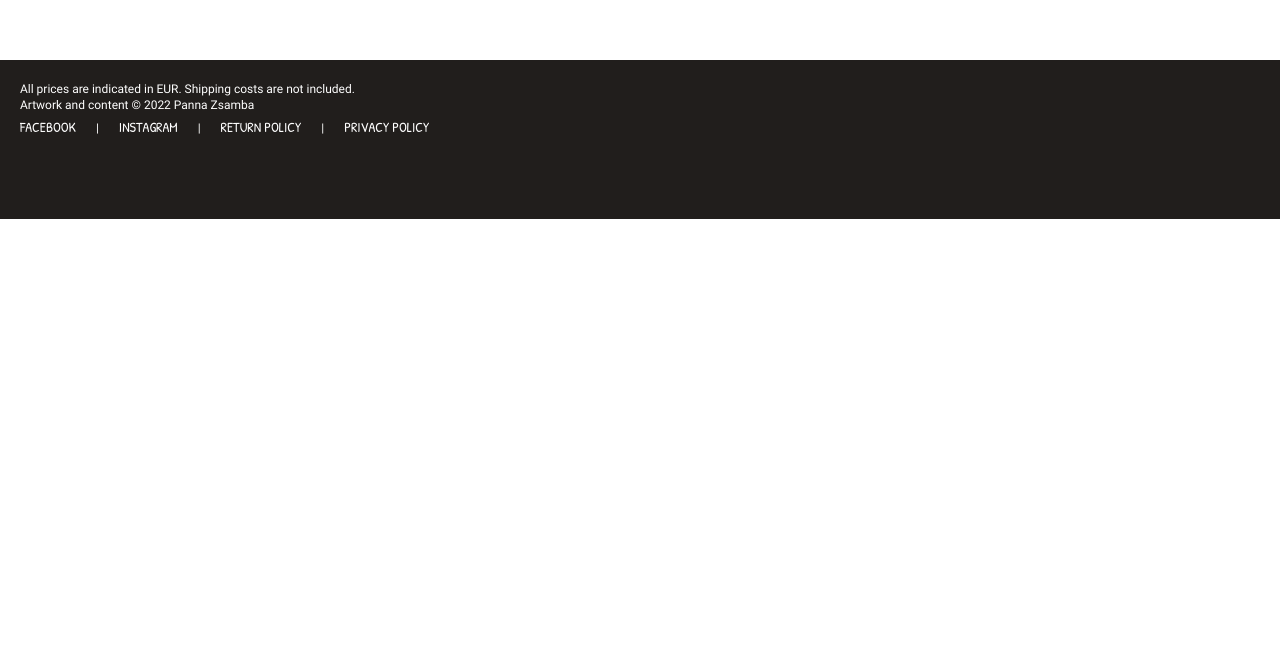
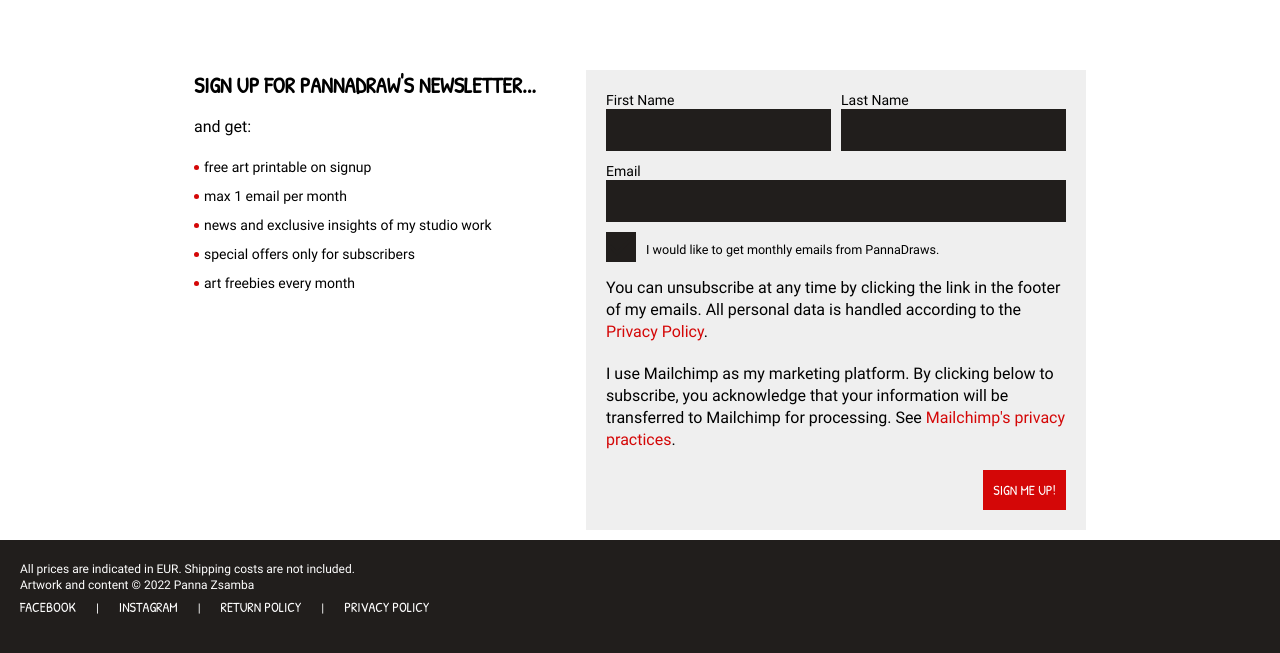
Before and after one commit to pannamatena/pannadraws_2022, a React (Create React App) app: page / in a window 1280 px wide. Shown: the part 956-1609 px from the top of the page. Before the commit the page ends 1175 px from the top, so only its background shows below. Built offline with nearby package versions, Linux system fonts and the light colour scheme.

Commit message:
initial setup of newsletter form

```diff
--- /dev/null
+++ b/src/components/Checkbox/index.js
@@ -0,0 +1,69 @@
+import React from 'react';
+/** @jsxImportSource @emotion/react */
+import { css } from '@emotion/react';
+import { colours } from '../../resources/colors';
+import { check } from '../../resources/icons';
+
+const Checkbox = ({ checked, ...props }) => {
+  const style = {
+    checkboxContainer: css`
+      display: inline-block;
+    `,
+    hiddenCheckbox: css`
+      border: 0;
+      clip: rect(0 0 0 0);
+      clippath: inset(50%);
+      height: 1px;
+      margin: -1px;
+      overflow: hidden;
+      padding: 0;
+      position: absolute;
+      white-space: nowrap;
+      width: 1px;
+
+      &:focus + & {
+        border-color: ${colours.c1};
+      }
+    `,
+    styledCheckbox: css`
+      display: inline-block;
+      border-bottom: 3px solid transparent;
+      width: 30px;
+      height: 30px;
+      background: ${colours.c2};
+      transition: all 0.3s ease-out;
+      position: relative;
+
+      &:hover {
+        cursor: pointer;
+      }
+
+      svg {
+        fill: ${checked ? colours.c1 : colours.c2};
+        width: 25px;
+        height: 25px;
+        position: absolute;
+        top: 50%;
+        left: 50%;
+        transform: translate(-50%, -50%);
+      }
+    `,
+  };
+
+  return (
+    <div css={style.checkboxContainer}>
+      <input
+        type="checkbox"
+        css={style.hiddenCheckbox}
+        checked={checked}
+        {...props}
+        required
+      />
+      <div css={style.styledCheckbox} checked={checked}>
+        {check()}
+      </div>
+    </div>
+  );
+};
+
+export default Checkbox;
--- /dev/null
+++ b/src/components/Newsletter/index.js
@@ -0,0 +1,149 @@
+import React, { useState } from 'react';
+/** @jsxImportSource @emotion/react */
+import { css } from '@emotion/react';
+import { Link } from 'react-router-dom';
+import style from './style';
+import Checkbox from '../Checkbox';
+import { close, check } from '../../resources/icons';
+
+export default function Newsletter() {
+  const [firstNameVal, setFirstNameVal] = useState('');
+  const [lastNameVal, setLastNameVal] = useState('');
+  const [emailVal, setEmailVal] = useState('');
+  const [consentVal, setConsentVal] = useState('');
+  const [subResult, setSubResult] = useState('');
+
+  const createMarkup = (story) => {
+    return { __html: story };
+  };
+
+  const handleFirstNameChange = (value) => {
+    setFirstNameVal(value);
+  };
+  const handleLastNameChange = (value) => {
+    setLastNameVal(value);
+  };
+  const handleEmailChange = (value) => {
+    setEmailVal(value);
+  };
+  const handleCheckboxChange = (event) => {
+    setConsentVal(event.target.checked);
+  };
+
+  const resetForm = () => {
+    setFirstNameVal('');
+    setLastNameVal('');
+    setEmailVal('');
+    setConsentVal('');
+  };
+
+  const handleSubmit = (e) => {
+    e.preventDefault();
+  };
+
+  const getResultMsg = () => {
+    if (!subResult.result) {
+      return null;
+    }
+
+    return subResult.result === 'success' ? (
+      <span css={style.successSub}>
+        <i>{check()}</i>
+        {subResult.msg}
+      </span>
+    ) : (
+      <span css={style.errorSub}>
+        <i>{close()}</i>
+        <span dangerouslySetInnerHTML={createMarkup(subResult.msg)} />
+      </span>
+    );
+  };
+
+  return (
+    <div css={style.newsletterSignup}>
+      <div css={style.newsletterDetails}>
+        <h2>Sign up for PannaDraw's newsletter...</h2>
+        <p>and get:</p>
+        <ul>
+          <li>free art printable on signup</li>
+          <li>max 1 email per month</li>
+          <li>news and exclusive insights of my studio work</li>
+          <li>special offers only for subscribers</li>
+          <li>art freebies every month</li>
+        </ul>
+      </div>
+      <form
+        css={style.newsletterForm}
+        name="newsletter"
+        onSubmit={handleSubmit}
+        data-netlify="true"
+        data-netlify-honeypot="bot-field"
+      >
+        <input type="hidden" name="bot-field" />
+        <div css={style.newsletterSplitFormRow}>
+          <div>
+            <label htmlFor="first_name">First Name</label>
+            <input
+              type="text"
+              name="first_name"
+              id="first_name"
+              value={firstNameVal}
+              onChange={(e) => handleFirstNameChange(e.target.value)}
+              required
+            />
+          </div>
+          <div>
+            <label htmlFor="last_name">Last Name</label>
+            <input
+              type="text"
+              name="last_name"
+              id="last_name"
+              value={lastNameVal}
+              onChange={(e) => handleLastNameChange(e.target.value)}
+              required
+            />
+          </div>
+        </div>
+        <div css={style.newsletterFormRow}>
+          <label htmlFor="email">Email</label>
+          <input
+            type="email"
+            name="email"
+            id="email"
+            value={emailVal}
+            onChange={(e) => handleEmailChange(e.target.value)}
+            required
+          />
+        </div>
+        <div css={style.newsletterFormRow}>
+          <label css={style.checkbox}>
+            <Checkbox checked={consentVal} onChange={handleCheckboxChange} />
+            <span>I would like to get monthly emails from PannaDraws.</span>
+          </label>
+          <p css={style.infoText}>
+            You can unsubscribe at any time by clicking the link in the footer
+            of my emails. All personal data is handled according to the{' '}
+            <Link to="/privacy_policy">Privacy Policy</Link>.
+          </p>
+          <p css={style.infoText}>
+            I use Mailchimp as my marketing platform. By clicking below to
+            subscribe, you acknowledge that your information will be transferred
+            to Mailchimp for processing. See{' '}
+            <a
+              href="https://mailchimp.com/legal/"
+              target="_blank"
+              rel="noopener noreferrer"
+            >
+              Mailchimp's privacy practices
+            </a>
+            .
+          </p>
+        </div>
+        {getResultMsg()}
+        <div css={style.newsletterFormActions}>
+          <input css={style.submitBtn} type="submit" value="Sign Me Up!" />
+        </div>
+      </form>
+    </div>
+  );
+}
--- /dev/null
+++ b/src/components/Newsletter/style.js
@@ -0,0 +1,198 @@
+import { css } from '@emotion/react';
+import { breakPoints } from '../../resources/breakpoints';
+import { fonts } from '../../resources/fonts';
+import { colours } from '../../resources/colors';
+
+const style = {
+  newsletterSignup: css`
+    display: flex;
+    align-items: flex-start;
+    justify-content: center;
+
+    flex-direction: column;
+    padding: 10px;
+    @media ${breakPoints.tabletLandscape} {
+      flex-direction: row;
+    }
+
+    a {
+      color: ${colours.c1};
+
+      &:hover {
+        color: ${colours.c1_h};
+      }
+    }
+
+    label {
+      display: block;
+      font-size: 1em;
+    }
+
+    input[type='text'],
+    input[type='email'] {
+      display: block;
+      width: 100%;
+      background: ${colours.c2};
+      color: ${colours.c3};
+      font-family: ${fonts.f2};
+      font-size: 1em;
+      border-bottom: 3px solid ${colours.c2};
+      transition: border-color 0.3s ease-out;
+
+      padding: 10px;
+
+      &:focus {
+        border-color: ${colours.c1};
+      }
+    }
+
+    ul {
+      margin-bottom: 10px;
+
+      li {
+        padding-left: 10px;
+        position: relative;
+
+        padding-bottom: 10px;
+
+        &:before {
+          display: block;
+          content: '';
+          width: 5px;
+          height: 5px;
+          background: ${colours.c1};
+          border-radius: 15px;
+          position: absolute;
+          left: 0;
+          top: 8px;
+        }
+      }
+    }
+  `,
+  newsletterDetails: css``,
+  newsletterForm: css`
+    background: rgba(236, 235, 235, 0.8);
+
+    padding: 10px;
+    @media ${breakPoints.tabletPortrait} {
+      padding: 15px;
+    }
+    @media ${breakPoints.tabletLandscape} {
+      margin-left: 30px;
+      max-width: 300px;
+    }
+    @media ${breakPoints.desktopSmall} {
+      padding: 20px;
+      margin-left: 50px;
+      max-width: 500px;
+    }
+  `,
+  newsletterFormRow: css`
+    margin-bottom: 10px;
+  `,
+  newsletterSplitFormRow: css`
+    margin-bottom: 10px;
+    display: flex;
+    flex-direction: row;
+    align-items: center;
+    justify-content: stretch;
+
+    div {
+      flex: 1;
+
+      &:first-child {
+        margin-right: 5px;
+      }
+      &:last-child {
+        margin-left: 5px;
+      }
+    }
+  `,
+  submitBtn: css`
+    display: block;
+    background: ${colours.c1};
+    color: ${colours.c3};
+    font-family: ${fonts.f1};
+    text-transform: uppercase;
+
+    padding: 10px;
+    font-size: 1em;
+
+    &:hover,
+    &:active {
+      background: ${colours.c1_h};
+      cursor: pointer;
+    }
+  `,
+  checkbox: css`
+    display: flex !important;
+    flex-direction: row;
+    align-items: center;
+    justify-content: flex-start;
+    margin-bottom: 10px;
+
+    span {
+      font-size: 0.9em;
+      padding-left: 10px;
+
+      &:hover {
+        cursor: pointer;
+      }
+    }
+  `,
+  infoText: css`
+    font-size: 0.7em;
+  `,
+  newsletterFormActions: css`
+    display: flex;
+    flex-direction: row;
+    align-items: center;
+    justify-content: flex-end;
+  `,
+  successSub: css`
+    i {
+      display: block;
+      width: 30px;
+      height: 30px;
+      background: ${colours.c_success};
+      border-radius: 50px;
+      position: relative;
+      float: left;
+      margin: -4px 10px 0 0;
+
+      svg {
+        fill: ${colours.c3};
+        width: 15px;
+        height: 15px;
+        position: absolute;
+        top: 50%;
+        left: 50%;
+        transform: translate(-50%, -50%);
+      }
+    }
+  `,
+  errorSub: css`
+    i {
+      display: block;
+      width: 30px;
+      height: 30px;
+      background: ${colours.c_error};
+      border-radius: 50px;
+      position: relative;
+      float: left;
+      margin: 5px 10px 0 0;
+
+      svg {
+        fill: ${colours.c3};
+        width: 15px;
+        height: 15px;
+        position: absolute;
+        top: 50%;
+        left: 50%;
+        transform: translate(-50%, -50%);
+      }
+    }
+  `,
+};
+
+export default style;
--- a/src/roots/home.js
+++ b/src/roots/home.js
@@ -1,10 +1,12 @@
 import * as React from 'react';
 import Banner from '../components/Banner';
+import Newsletter from '../components/Newsletter';
 
 export function Home() {
   return (
     <div>
       <Banner />
+      <Newsletter />
     </div>
   );
 }
```
